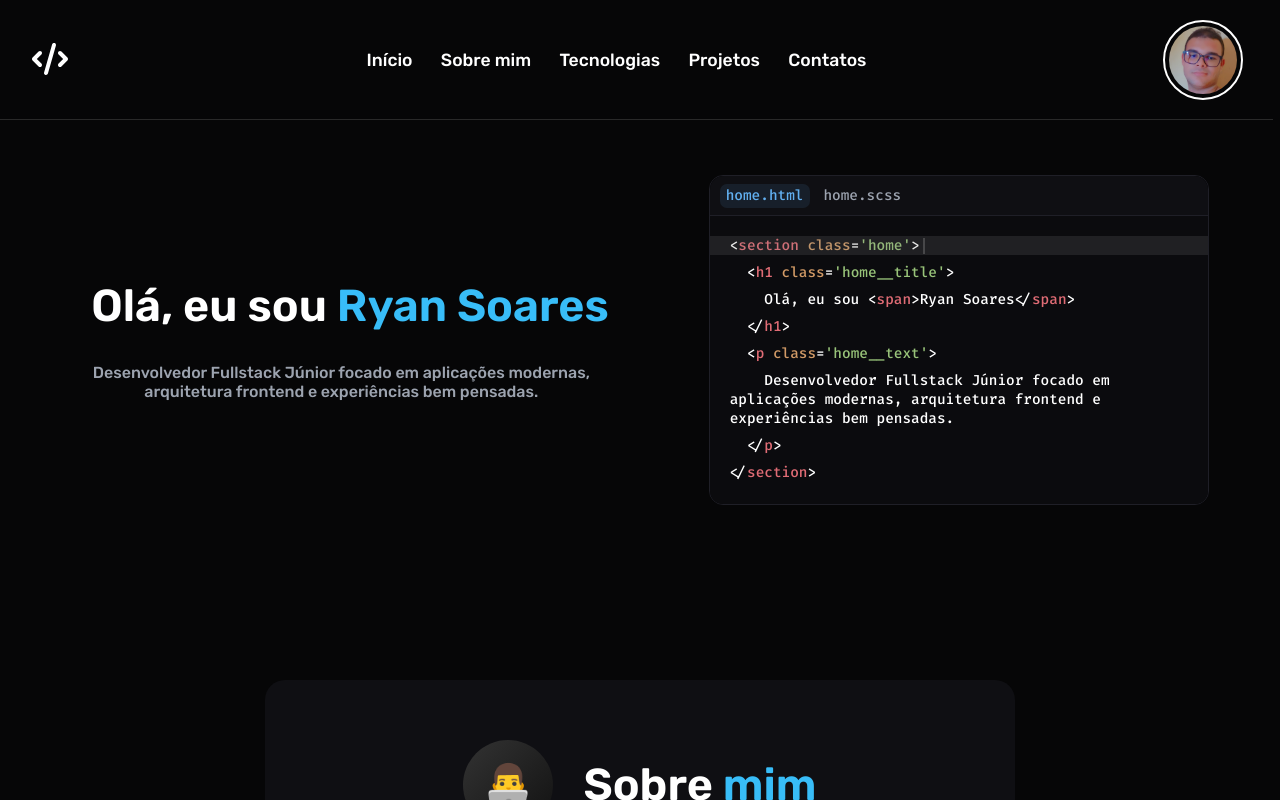
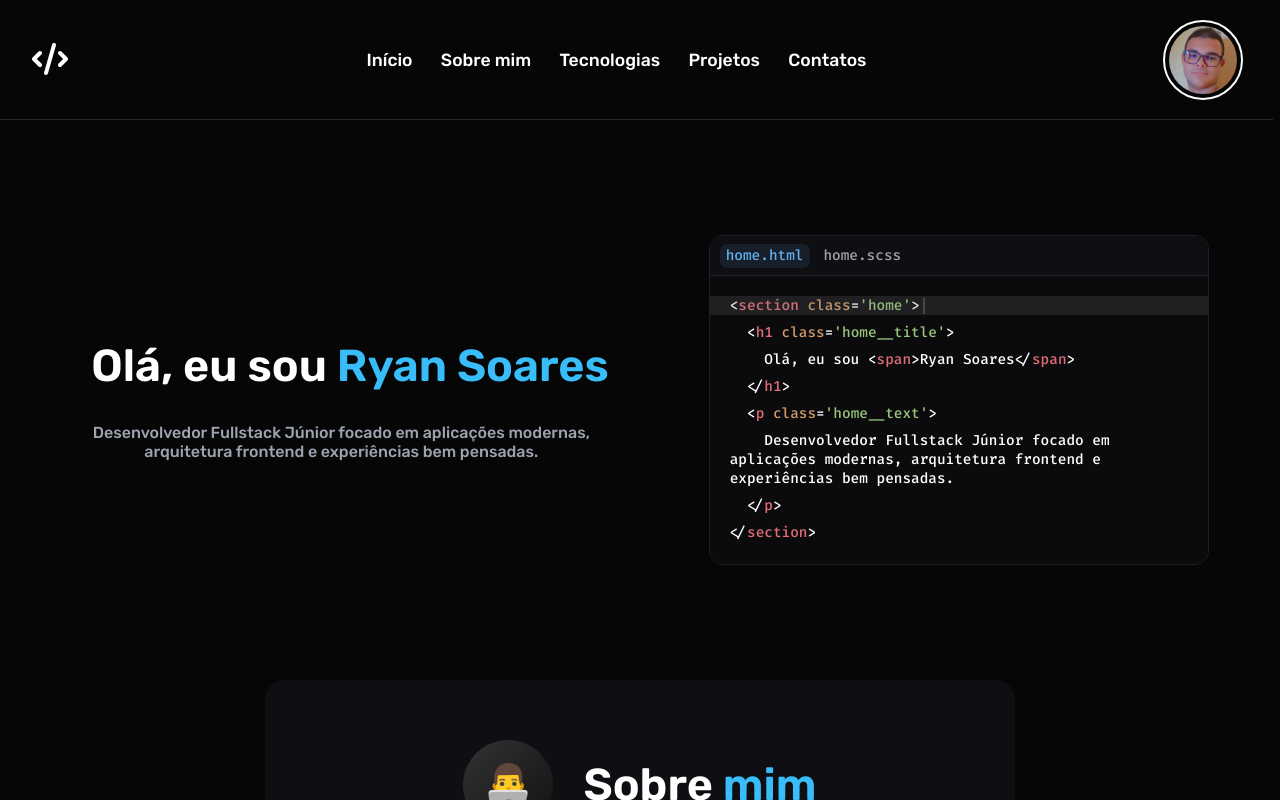
Before and after one commit to RyanSoar3s/portfolio, an Angular app: page / in a window 1280 px wide. Built offline with nearby package versions, Linux system fonts and the light colour scheme.

Commit message:
refactor: adjust padding in home

```diff
--- a/src/app/features/home/home.scss
+++ b/src/app/features/home/home.scss
@@ -3,6 +3,7 @@
 :host {
   @include dimension(calc(100dvh - 120px), 100dvw);
   @include flex($flexDirection: row, $alignItems: center, $justifyContent: center, $gap: 50px);
+  @include padding(top, 120px);
 
 }
 
```
